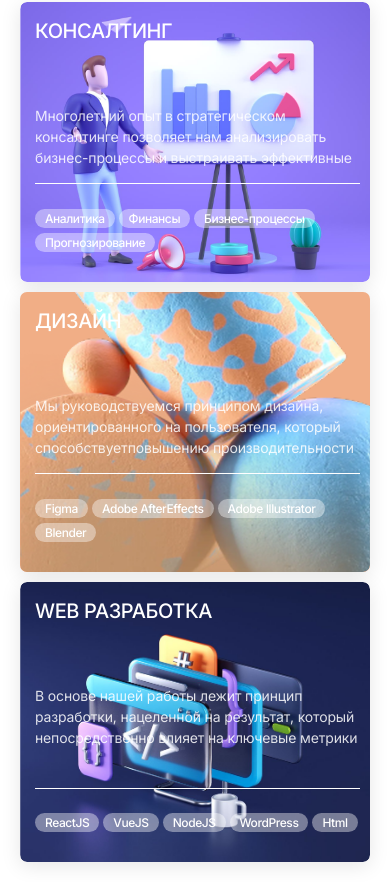
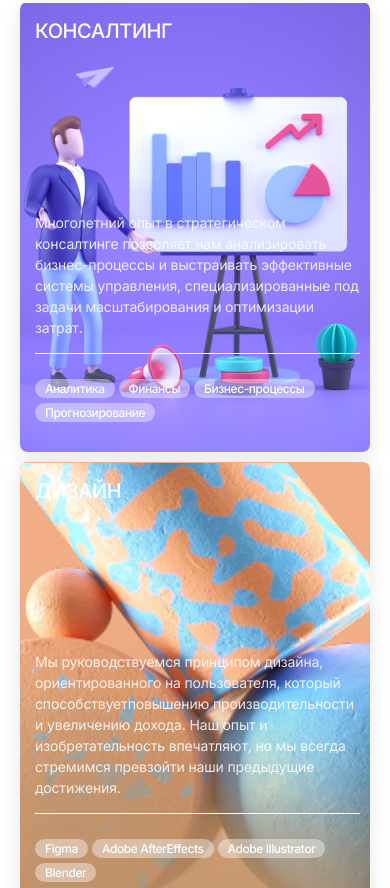
Before and after one commit to AntsiborDaniil/risePoint_prod, a React (Vite) app: page / in a window 390 px wide. Shown: the part 1116-2004 px from the top of the page. Built offline with nearby package versions, Linux system fonts and the light colour scheme.

Commit message:
style: услуги

```diff
--- a/src/components/sections/Services/Services.module.css
+++ b/src/components/sections/Services/Services.module.css
@@ -44,14 +44,15 @@
   flex-direction: row;
   gap: 15px;
   justify-content: flex-start;
-  flex-wrap: wrap;
+  flex-wrap: nowrap;
   align-items: stretch;
 }
 
 .card {
   display: flex;
   flex-direction: column;
-  width: 535px;
+  flex: 1 1 0;
+  min-width: 0;
   background: white;
   border-radius: 7px;
   overflow: hidden;
@@ -71,7 +72,7 @@
 
 .imageContainer {
   position: relative;
-  width: 535px;
+  width: 100%;
   height: 530px;
   display: flex;
 }
@@ -109,13 +110,15 @@
   letter-spacing: -0.4px;
   vertical-align: middle;
   text-transform: uppercase;
-  margin-bottom: 200px;
+  margin: 0;
+  flex-shrink: 0;
 }
 
 .cardDescription {
   color: #ffffffd9;
   display: flex;
   flex-direction: column;
+  justify-content: flex-end;
   gap: 20px;
   font-weight: 400;
   font-size: 15px;
@@ -123,9 +126,10 @@
   letter-spacing: -0.15px;
   vertical-align: middle;
   margin: 0;
+  margin-bottom: 15px;
   flex: 1;
   overflow: hidden;
-  max-height: calc(100% - 260px);
+  min-height: 0;
 }
 
 .overlayContent {
@@ -134,7 +138,8 @@
   display: flex;
   flex-wrap: wrap;
   gap: 4px;
-  margin-top: auto;
+  margin-top: 0;
+  flex-shrink: 0;
 }
 
 .overlayText {
@@ -215,9 +220,8 @@
   }
 
   .card {
-    width: calc(33.333% - 8px);
-    min-width: 350px;
-    flex: 1 1 auto;
+    flex: 1 1 0;
+    min-width: 0;
     max-width: 100%;
   }
 
@@ -230,14 +234,12 @@
   .cardTitle {
     font-size: 34px;
     line-height: 42px;
-    margin-bottom: 140px;
   }
 
   .cardDescription {
     font-size: 14px;
     line-height: 20px;
     gap: 16px;
-    max-height: calc(100% - 210px);
     overflow-y: auto;
   }
 }
@@ -267,8 +269,8 @@
   }
 
   .card {
-    width: calc(33.333% - 8px);
-    min-width: 320px;
+    flex: 1 1 0;
+    min-width: 0;
   }
 
   .imageContainer {
@@ -279,14 +281,12 @@
   .cardTitle {
     font-size: 30px;
     line-height: 38px;
-    margin-bottom: 120px;
   }
 
   .cardDescription {
     font-size: 13px;
     line-height: 20px;
     gap: 14px;
-    max-height: calc(100% - 190px);
   }
 }
 
@@ -313,12 +313,18 @@
   .cards {
     gap: 10px;
     flex-wrap: wrap;
+    flex-direction: row;
   }
 
   .card {
     width: calc(50% - 5px);
-    min-width: 300px;
+    flex: none;
+    min-width: auto;
     max-width: 100%;
+  }
+
+  .card:nth-child(3) {
+    width: 100%;
   }
 
   .imageContainer {
@@ -329,14 +335,12 @@
   .cardTitle {
     font-size: 28px;
     line-height: 36px;
-    margin-bottom: 100px;
   }
 
   .cardDescription {
     font-size: 13px;
     line-height: 20px;
     gap: 12px;
-    max-height: calc(100% - 170px);
   }
 }
 
@@ -362,24 +366,25 @@
 
   .cards {
     gap: 12px;
-    flex-direction: row;
+    flex-direction: column;
     flex-wrap: wrap;
   }
 
   .card {
     width: 100%;
+    flex: none;
+    min-width: auto;
     max-width: 100%;
   }
 
   .imageContainer {
     width: 100%;
-    height: 320px;
+    height: 500px;
   }
 
   .cardTitle {
     font-size: 30px;
     line-height: 1.2;
-    margin-bottom: 100px;
   }
 
   .cardDescription {
@@ -415,16 +420,24 @@
 
   .cards {
     gap: 10px;
+    flex-direction: column;
+    flex-wrap: wrap;
+  }
+
+  .card {
+    width: 100%;
+    flex: none;
+    min-width: auto;
+    max-width: 100%;
   }
 
   .imageContainer {
-    height: 280px;
+    height: 450px;
   }
 
   .cardTitle {
     font-size: 20px;
     line-height: 28px;
-    margin-bottom: 60px;
   }
 
   .overlayText {
--- a/src/components/ui/BrandMarquee/BrandMarquee.module.css
+++ b/src/components/ui/BrandMarquee/BrandMarquee.module.css
@@ -1,4 +1,5 @@
 .marqueeContainer {
+    background: #ffffff;
     width: 100%;
     overflow: hidden;
     border-top: 1px solid #eee;
@@ -6,32 +7,21 @@
     position: relative;
     max-width: 100%;
     z-index: 10;
-    background-color: #ffffff;
     isolation: isolate;
-    mask-image: linear-gradient(
-        to right,
-        transparent,
-        black 10%,
-        black 90%,
-        transparent
-    );
-    -webkit-mask-image: linear-gradient(
-        to right,
-        transparent,
-        black 10%,
-        black 90%,
-        transparent
-    );
 }
 
 .marquee {
+    background: #ffffff;
     display: flex;
     animation: scroll-left 20s linear infinite;
     white-space: nowrap;
     will-change: transform;
+    position: relative;
+    z-index: 0;
 }
 
 .brandItem {
+    background: #ffffff;
     border: 1px solid #e9e9e9;
 
     padding: 85px 105px;
@@ -41,7 +31,6 @@
     align-items: center;
     justify-content: center;
     height: 80px;
-    background-color: #fff;
     transition: all 0.3s ease;
     cursor: pointer;
 }
```
